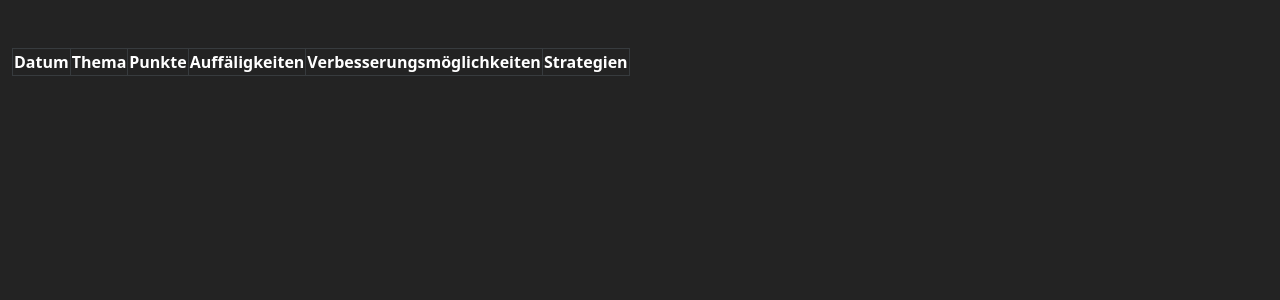
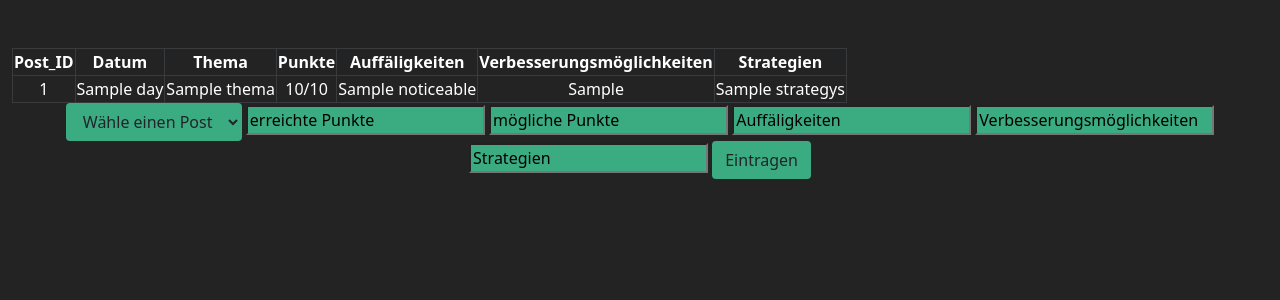
Before and after one commit to Oneiros96/TMS-preparation-tracker, a Flask app: template templates/comments.html in a window 1280 px wide. Shown: the part 56-356 px from the top of the page. Run offline with Flask 2, Linux system fonts and the light colour scheme; the template is opened without the code that fills it: most values are stand-ins (such as "Sample title", 1, 10 or a date in 2020); lists and menus that the app fills with data are empty.

Commit message:
added comments functionallaty (render & post)

```diff
--- a/app.py
+++ b/app.py
@@ -123,7 +123,39 @@ def logout():
     session.clear()
     return redirect("/")
 
-@app.route("/comments")
+@app.route("/comments", methods=["GET", "POST"])
 @login_required
 def comments():
-    return render_template("comments.html")
+    user_posts_table = f"posts_{session['user_id']}"
+
+    user_comments_table = f"comments_{session['user_id']}"
+    user_posts = db.execute(f"SELECT post_id, day, thema  FROM {user_posts_table}")
+
+    if not request.method == "POST":
+
+        for post in user_posts:
+            comment = db.execute(f"SELECT * FROM {user_comments_table} WHERE post_id = ?", (post['post_id'],))
+            if comment:
+                post.update(comment[0])
+        print(user_posts)
+        return render_template("comments.html", data=user_posts)
+
+    if request.method == "POST":
+
+        valid_input, alert_message = validate.submit_comment(request.form, user_posts)
+        if not valid_input:
+
+            for post in user_posts:
+                comment = db.execute(f"SELECT * FROM {user_comments_table} WHERE post_id = ?", (post['post_id'],))
+                if comment:
+                    post.update(comment[0])
+            return render_template("comments.html", data=user_posts, alert=alert_message )
+
+        db.execute(f"INSERT INTO {user_comments_table} (post_id, points_reached, points_possible, noticeable, to_improve, strategys) VALUES(?, ?, ?, ?, ?, ?)", (request.form["post_id"], request.form["points_reached"], request.form["points_possible"], request.form["noticeable"], request.form["to_improve"], request.form["strategys"]))
+
+
+        for post in user_posts:
+                comment = db.execute(f"SELECT * FROM {user_comments_table} WHERE post_id = ?", (post['post_id'],))
+                if comment:
+                    post.update(comment[0])
+        return render_template("comments.html", data=user_posts)
--- a/templates/comments.html
+++ b/templates/comments.html
@@ -4,9 +4,11 @@
     Index
 {% endblock %}
 
+
 {% block main %}
 <table class="table-bordered table-dark justify-content-center">
     <tr>
+        <th>Post_ID</th>
         <th>Datum</th>
         <th>Thema</th>
         <th>Punkte</th>
@@ -14,5 +16,36 @@
         <th>Verbesserungsmöglichkeiten</th>
         <th>Strategien</th>
     </tr>
+    {% for post in data %}
+        <tr>
+            <td>{{ post["post_id"] }}</td>
+            <td>{{ post["day"] }}</td>
+            <td>{{ post["thema"] }}</td>
+            <td>{{ post["points_reached"] }}/{{ post["points_possible"] }}</td>
+            <td>{{ post["noticeable"] }}</td>
+            <td>{{ post["to_improve"] }}</td>
+            <td>{{ post["strategys"] }}</td>
+        </tr>
+    {% endfor %}
 </table>
+{% if alert %}
+    <div class="alert alert-danger" role="alert">
+    {{ alert }}
+    </div>
+{% endif %}
+<form method="post" action="/comments" >
+    <select class="btn dropdown-toggle" name="post_id" style="background-color: #3bab82;">
+        <option selected hidden>Wähle einen Post</option>
+        {% for post in data %}
+        <option> {{ post["post_id"] }}</option>
+        {% endfor %}
+    </select>
+    <input type="text" id="points_reached" name="points_reached" value="erreichte Punkte" style="background-color: #3bab82;">
+    <input type="text" id="points_possible" name="points_possible" value="mögliche Punkte" style="background-color: #3bab82;">
+    <input type="text" id="noticeable" name="noticeable" value="Auffäligkeiten" style="background-color: #3bab82;">
+    <input type="text" id="to_improve" name="to_improve" value="Verbesserungsmöglichkeiten" style="background-color: #3bab82;">
+    <input type="text" id="strategys"  name="strategys" value="Strategien" style="background-color: #3bab82;">
+    <input type="submit" class="btn" style="background-color: #3bab82;" value="Eintragen">
+</form>
+
 {% endblock %}
```
Also changed, not shown: python/validate_userinput.py (+9 -0 lines).
